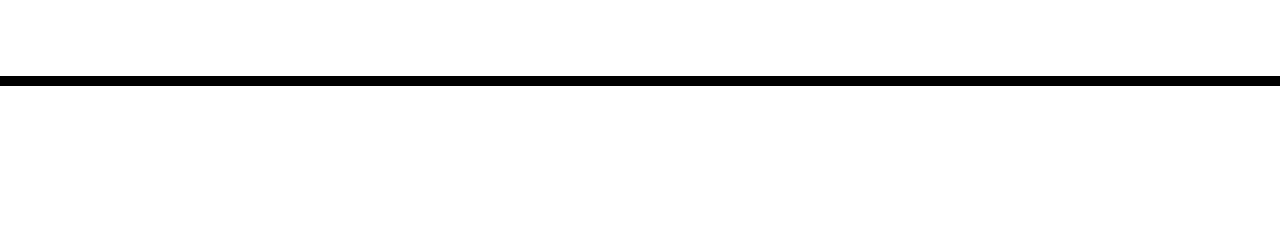
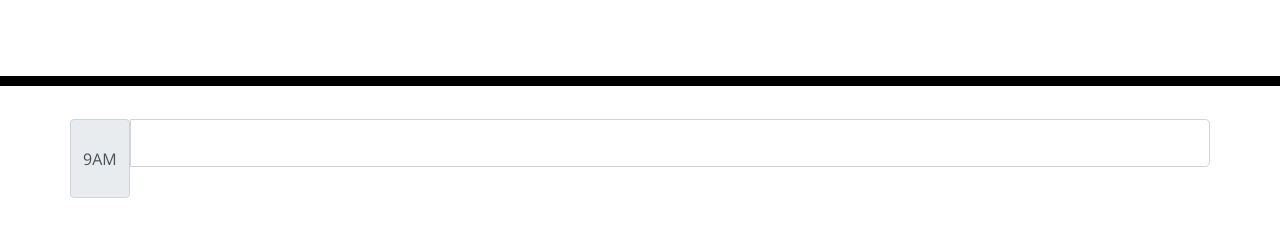
Before and after one commit to beanardk/Day-Planner, a plain HTML site: page index.html in a window 1280 px wide. Shown: the part 182-418 px from the top of the page. Drawn offline with nearby package versions, Linux system fonts and the light colour scheme; files that its build step writes are made by us from their sources.

Commit message:
added a timeblock

```diff
--- a/index.html
+++ b/index.html
@@ -29,7 +29,12 @@
       <p id="currentDay" class="lead"></p>
     </header>
     <div class="container">
-      <!-- Timeblocks go here -->
+      <div class="row">
+        <div class="input-group input-group-lg">
+            <span class="input-group-text" id="inputGroup-sizing-lg">9AM</span>
+            <input type="text" class="form-control" aria-label="Sizing example input" aria-describedby="inputGroup-sizing-lg">
+          </div>
+      </div>
     </div>
 
     <script src="https://cdnjs.cloudflare.com/ajax/libs/jquery/3.2.1/jquery.min.js"></script>
```
